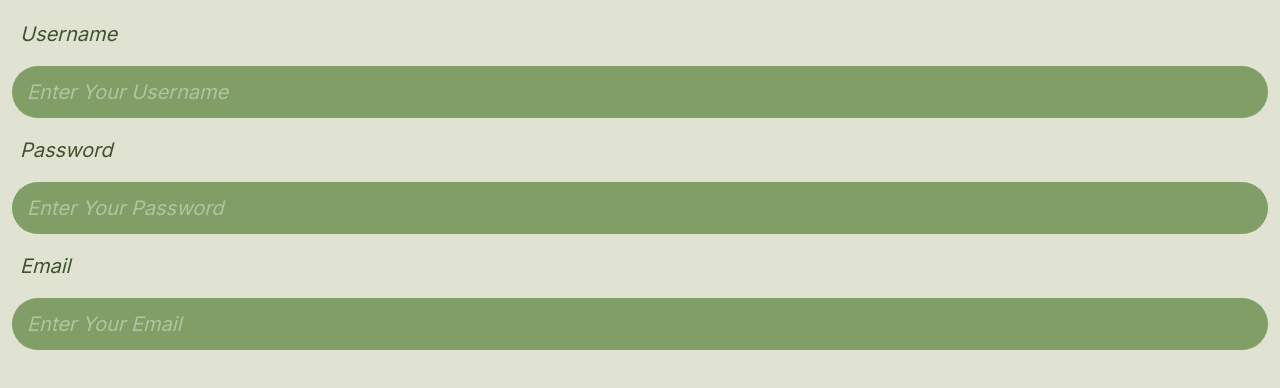
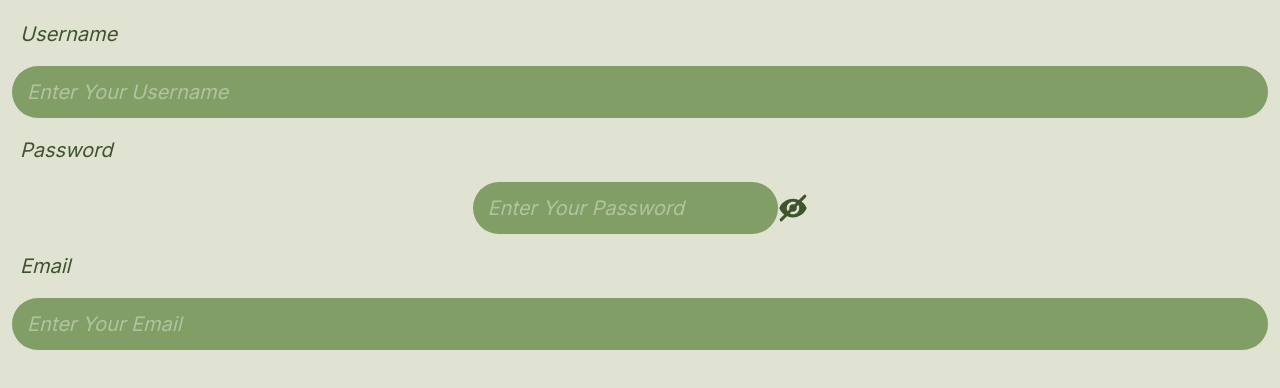
Before and after one commit to xvlika/omniWeb, a plain HTML site: page index.html in a window 1280 px wide. Shown: the part 180-568 px from the top of the page. Drawn offline with Linux system fonts and the light colour scheme.

Commit message:
sashineleba chavidine

```diff
--- a/index.html
+++ b/index.html
@@ -16,7 +16,10 @@
             <p>Username</p>
             <input type="text" name="Username" placeholder="Enter Your Username">
             <p>Password</p>
-            <input type="password" name="password" placeholder="Enter Your Password">
+            <div id="password">
+                <input type="password" name="password" placeholder="Enter Your Password">
+                <img src="./assets/passwordSee.svg" alt="show password icon">
+            </div>
             <p>Email</p>
             <input type="email" name="emailAddress" placeholder="Enter Your Email">
         </form>
--- a/sign.css
+++ b/sign.css
@@ -65,6 +65,21 @@
 input::placeholder{
     color: #e0e3d288;
 }
+#userSign input:nth-last-child(4){
+    width: 90%;
+    align-self: flex-start;
+    margin-left: 15px;
+    display: inline;
+}
 input:focus {
     outline: none;
 }
+#userSign img{
+    width: 30px;
+    display: inline;
+}
+#password{
+    display: flex;
+    flex-direction: row;
+    justify-content: space-around;
+}
```
Also changed, not shown: assets/passwordSee.svg (added).
